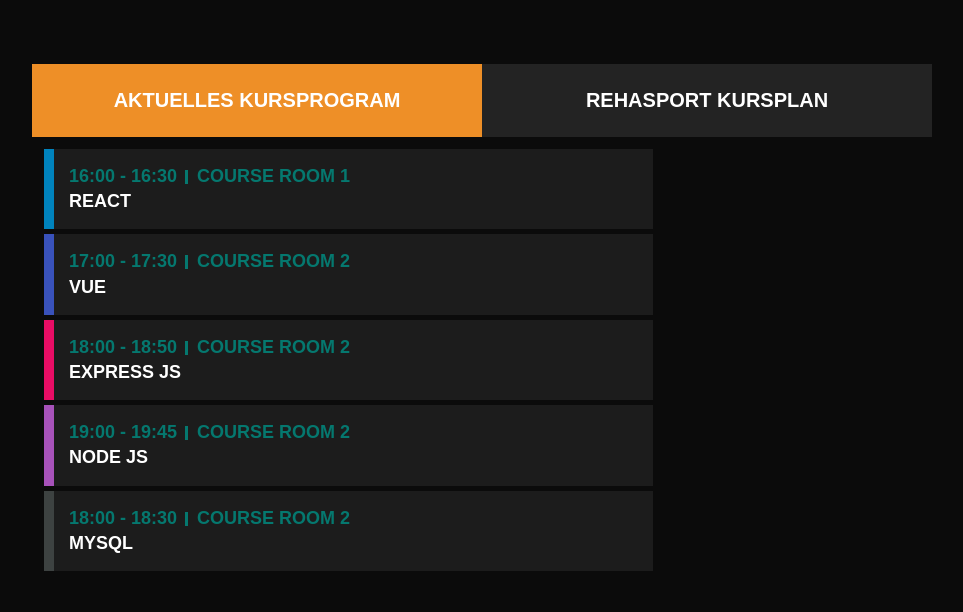
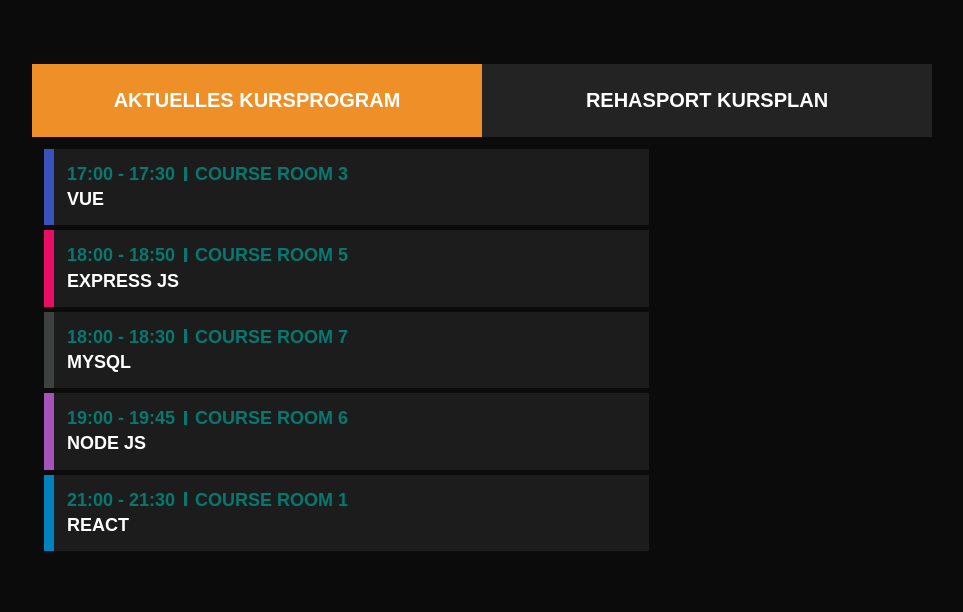
Before and after one commit to jayveebasco/courses-for-today, a Gatsby site: page / in a window 1280 px wide. Shown: the whole page, without its empty margins (158-1121 px from the left). Built offline with nearby package versions, Linux system fonts and the light colour scheme; Gatsby itself is replaced by a stand-in of ours.

Commit message:
Refactor code for filtering and sorting of courses

```diff
--- a/src/components/Course.js
+++ b/src/components/Course.js
@@ -1,4 +1,4 @@
-import React, { useState } from 'react'
+import React, { useState, useEffect } from 'react'
 
 import { course } from '../lib/courseData'
 
@@ -6,21 +6,54 @@ import CourseTab from './CourseTab'
 import CourseList from './CourseList'
 
 const Course = () => {
+
   const [activeTab, setActiveTab] = useState(1)
+  const [todayCourse, setTodayCourse] = useState([])
 
   const handleClickTab = event => {
     setActiveTab(event.target.id)
   }
 
+  useEffect(() => {
+
+    let filteredTodayCourse = course
+
+    //Get the local time
+    let currentTime = new Date()
+    currentTime = currentTime.getHours() + ':' + currentTime.getMinutes()
+
+    //Sort function for courses
+    const sortCourses = (course, otherCourse) => {
+      let courseTime = course.courseStartTime
+      let otherCourseTime = otherCourse.courseStartTime
+
+      if (courseTime < otherCourseTime) return -1
+      if (courseTime > otherCourseTime) return 1
+
+      return 0
+    }
+
+    //Filter and sort courses based on start time
+    filteredTodayCourse.forEach((courseCategory, index) => {
+      let filteredCourse = courseCategory.courseList.filter(courseItem => courseItem.courseStartTime > currentTime)
+      filteredCourse.sort(sortCourses)
+
+      filteredTodayCourse[index].courseList = filteredCourse
+    })
+
+    setTodayCourse(filteredTodayCourse)
+
+  })
+
   return (
     <div className="course-wrapper">
       <CourseTab
-        courseTab={course}
+        courseTab={todayCourse}
         clickTab={handleClickTab}
         active={activeTab}
       />
       <div className="course-list">
-        {course.map((courseItem, index) => (
+        {todayCourse.map((courseItem, index) => (
           <CourseList
             key={index}
             list={courseItem}
--- a/src/components/CourseList.js
+++ b/src/components/CourseList.js
@@ -1,24 +1,45 @@
-import React from 'react'
+import React, { useState } from 'react'
 
 const CourseList = ({ list, activeList }) => {
-  const showUpcomingCourse = time => {
-    let currentTime = new Date()
 
-    currentTime = currentTime.getHours() + ':' + currentTime.getMinutes()
+  const [isHovered, setHovered] = useState({
+    active: false,
+    course: '',
+    color: ''
+  })
 
-    if (time > currentTime) {
-      return true
-    } else {
-      return false
+  const handleMouseEnter = (courseTitle, hoverColor) => {
+    setHovered({
+      ...isHovered,
+      active: true,
+      course: courseTitle,
+      color: hoverColor
+    })
   }
+
+  const handleMouseLeave = () => {
+    setHovered({
+      ...isHovered,
+      active: false,
+      course: '',
+      color: ''
+    })
   }
 
   return (
     <div className="course-list-wrapper">
-      {list.courseId === parseInt(activeList) ? (
+      {list.courseId === parseInt(activeList) &&
         list.courseList.map((listItem, index) => (
-          showUpcomingCourse(listItem.courseStartTime) ? (
-            <div key={index} className="course-list-item" style={{ borderLeft: `10px solid ${listItem.courseColor}` }}>
+          <div
+            key={index}
+            className="course-list-item"
+            style={{
+              borderLeft: `10px solid ${listItem.courseColor}`,
+              backgroundColor: isHovered.course === listItem.courseTitle && isHovered.active ? isHovered.color : '#1c1c1c'
+            }}
+            onMouseEnter={() => handleMouseEnter(listItem.courseTitle, listItem.courseColor)}
+            onMouseLeave={handleMouseLeave}
+          >
             <a href="/">
               <div className="course-list-item-details">
                 <span className="course-list-item-time">{listItem.courseStartTime} - {listItem.courseEndTime}</span>
@@ -27,8 +48,8 @@ const CourseList = ({ list, activeList }) => {
               <div className="course-list-item-title">{listItem.courseTitle}</div>
             </a>
           </div>
-          ) : null ))
-      ) : null}
+        ))
+      }
     </div>
   )
 }
--- a/src/components/CourseTab.js
+++ b/src/components/CourseTab.js
@@ -1,6 +1,7 @@
 import React from 'react'
 
-const CourseTab = ({ courseTab, active, clickTab }) => {
+const CourseTab = ({ courseTab, clickTab, active }) => {
+
   return (
     <div className="course-tab-holder">
       {courseTab.map((courseItem, index) => (
@@ -10,7 +11,7 @@ const CourseTab = ({ courseTab, active, clickTab }) => {
         className={`course-tab-title ${parseInt(active) === courseItem.courseId ? 'active-tab' : ''}`}
         onClick={clickTab}
         >
-          {courseItem.courseTabTitle}
+          {courseItem.courseCategory}
         </button>
       ))}
     </div>
--- a/src/lib/courseData.js
+++ b/src/lib/courseData.js
@@ -1,11 +1,11 @@
 export const course = [
   {
     courseId: 1,
-    courseTabTitle: 'Aktuelles Kursprogram',
+    courseCategory: 'Aktuelles Kursprogram',
     courseList: [
       {
-        courseStartTime: '16:00',
-        courseEndTime: '16:30',
+        courseStartTime: '21:00',
+        courseEndTime: '21:30',
         courseRoom: 'Course room 1',
         courseTitle: 'React',
         courseColor: '#0083bd'
@@ -20,35 +20,35 @@ export const course = [
       {
         courseStartTime: '17:00',
         courseEndTime: '17:30',
-        courseRoom: 'Course room 2',
+        courseRoom: 'Course room 3',
         courseTitle: 'Vue',
         courseColor: '#3952bb'
       },
       {
         courseStartTime: '10:00',
         courseEndTime: '10:30',
-        courseRoom: 'Course room 2',
+        courseRoom: 'Course room 4',
         courseTitle: 'Angular',
         courseColor: '#8fc444'
       },
       {
         courseStartTime: '18:00',
         courseEndTime: '18:50',
-        courseRoom: 'Course room 2',
+        courseRoom: 'Course room 5',
         courseTitle: 'Express JS',
         courseColor: '#e90d65'
       },
       {
         courseStartTime: '19:00',
         courseEndTime: '19:45',
-        courseRoom: 'Course room 2',
+        courseRoom: 'Course room 6',
         courseTitle: 'Node JS',
         courseColor: '#a752ba'
       },
       {
         courseStartTime: '18:00',
         courseEndTime: '18:30',
-        courseRoom: 'Course room 2',
+        courseRoom: 'Course room 7',
         courseTitle: 'MySQL',
         courseColor: '#3d4241'
       }
@@ -56,33 +56,40 @@ export const course = [
   },
   {
     courseId: 2,
-    courseTabTitle: 'Rehasport Kursplan',
+    courseCategory: 'Rehasport Kursplan',
     courseList: [
       {
-        courseStartTime: '17:00',
-        courseEndTime: '17:30',
-        courseRoom: 'Course room 2',
+        courseStartTime: '23:00',
+        courseEndTime: '23:30',
+        courseRoom: 'Course room 8',
         courseTitle: 'Routing',
         courseColor: '#3952bb'
       },
       {
         courseStartTime: '10:00',
         courseEndTime: '10:30',
-        courseRoom: 'Course room 2',
+        courseRoom: 'Course room 9',
         courseTitle: 'Photography',
         courseColor: '#8fc444'
       },
       {
         courseStartTime: '16:00',
         courseEndTime: '16:30',
-        courseRoom: 'Course room 1',
+        courseRoom: 'Course room 10',
         courseTitle: 'Web Design',
         courseColor: '#0083bd'
       },
       {
         courseStartTime: '08:00',
         courseEndTime: '09:30',
-        courseRoom: 'Course room 2',
+        courseRoom: 'Course room 11',
+        courseTitle: 'PHP',
+        courseColor: '#940206'
+      },
+      {
+        courseStartTime: '23:33',
+        courseEndTime: '23:50',
+        courseRoom: 'Course room 12',
         courseTitle: 'PHP',
         courseColor: '#940206'
       }
--- a/src/pages/index.js
+++ b/src/pages/index.js
@@ -3,13 +3,16 @@ import { Helmet } from 'react-helmet'
 
 import Course from '../components/Course'
 
-const Home = () => (
-  <div className="home">
-    <Helmet title="Course for Today" />
-    <div className="main-wrapper">
-      <Course />
-    </div>
-  </div>
-)
+const Home = () => {
+
+  return (
+    <main className="home">
+      <Helmet title="Courses | Today" />
+      <div className="main-wrapper">
+        <Course />
+      </div>
+    </main>
+  )
+}
 
 export default Home
--- a/src/stylesheets/components/_course-list.scss
+++ b/src/stylesheets/components/_course-list.scss
@@ -1,13 +1,27 @@
 .course-list {
 
   &-item {
-    padding: 15px;
+    padding: 13px;
     margin-bottom: 5px;
     width: 65%;
 
     font-size: 18px;
 
     background-color: $black-200;
+
+    transition: all .3s ease-in-out;
+
+    @include on-event {
+      .course-list-item-details {
+        color: $white;
+      }
+
+      .course-list-item-time {
+        &:after {
+          background-color: $white;
+        }
+      }
+    }
   }
 
   &-item-title {
@@ -30,8 +44,8 @@
     &:after {
       content: '';
       position: absolute;
-      top: 4px;
-      right: -11px;
+      top: 2.5px;
+      right: -12px;
 
       width: 3px;
       height: 70%;
--- a/src/stylesheets/components/_course.scss
+++ b/src/stylesheets/components/_course.scss
@@ -35,9 +35,11 @@
       background-color: $orange-100;
     }
 
-    @include on-event {
-      background-color: #cc812f;
+    &:hover {
+      background-color: $orange-200;
+    }
 
+    &:focus {
       outline: unset;
     }
   }
--- a/src/stylesheets/utils/_variables.scss
+++ b/src/stylesheets/utils/_variables.scss
@@ -56,5 +56,6 @@ $black-200: #1c1c1c;
 $black-300: #232323;
 
 $orange-100: #ee8f27;
+$orange-200: #ba854b;
 
 $green-100: #05786f;
```
Also changed, not shown: 1 other file. Lines whose indentation alone changed are shown as unchanged.
